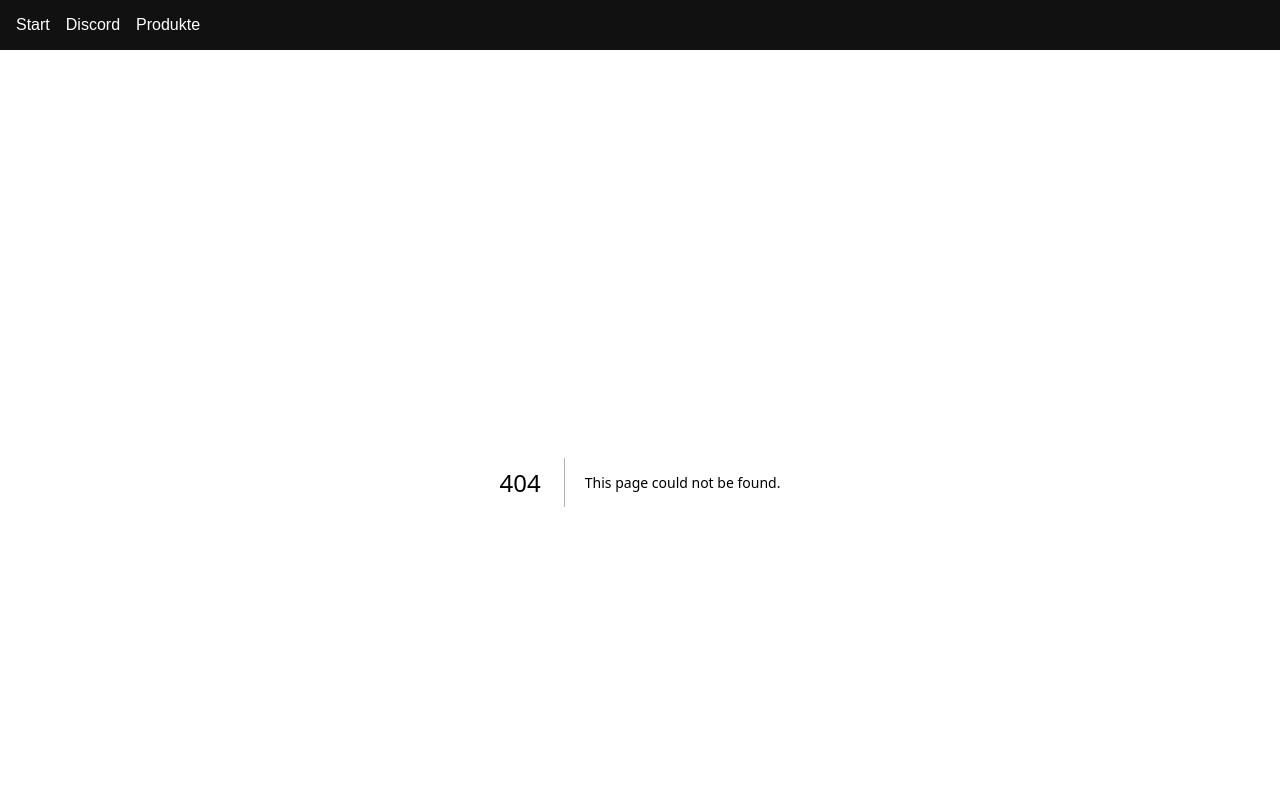
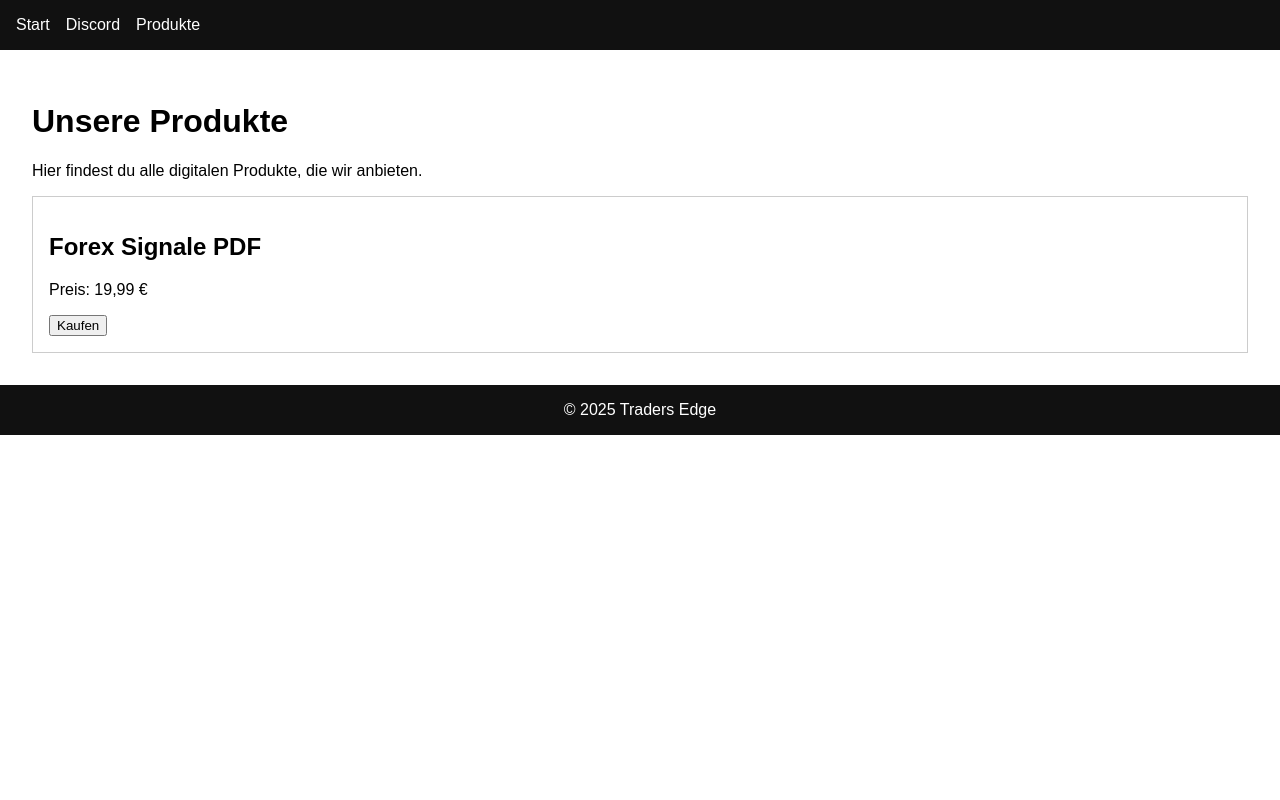
Before and after one commit to romeopnz/Trader-Edge, a Next.js app: page /produkte in a window 1280 px wide. Before the commit this address had no page. Shown: the top 800 px of the page. Built offline with nearby package versions, Linux system fonts and the light colour scheme.

Commit message:
Create page.js

```diff
--- /dev/null
+++ b/app/produkte/page.js
@@ -0,0 +1,14 @@
+export default function ProduktePage() {
+  return (
+    <div>
+      <h1>Unsere Produkte</h1>
+      <p>Hier findest du alle digitalen Produkte, die wir anbieten.</p>
+      {/* Beispiel-Produkt */}
+      <div style={{ border: "1px solid #ccc", padding: "1rem", marginTop: "1rem" }}>
+        <h2>Forex Signale PDF</h2>
+        <p>Preis: 19,99 €</p>
+        <button>Kaufen</button>
+      </div>
+    </div>
+  );
+}
```
